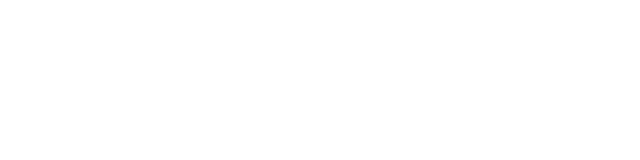
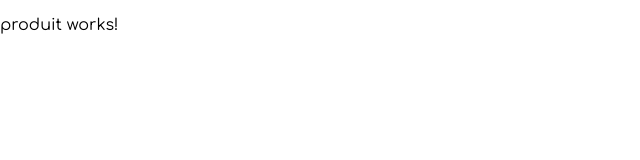
Before and after one commit to Anaiitat/village, an Angular app: page /produit in a window 1280 px wide. Before the commit this address led to /. Shown: the top 160 px of the page, without its empty margins (0-640 px from the left). Built offline with nearby package versions, Linux system fonts and the light colour scheme.

Commit message:
ajout component produit

```diff
--- a/src/app/app-module.ts
+++ b/src/app/app-module.ts
@@ -11,9 +11,10 @@
 import { About } from './about/about';
 import { RouterLink } from '@angular/router';
 import { Contact } from './contact/contact';
+import { Produit } from './produit/produit';
 
 @NgModule({
-  declarations: [App, Home, Header, FilterByNamePipe, SortbypricePipe, Footer, About, Contact],
+  declarations: [App, Home, Header, FilterByNamePipe, SortbypricePipe, Footer, About, Contact, Produit],
   imports: [BrowserModule, AppRoutingModule, FormsModule, RouterLink],
   providers: [provideBrowserGlobalErrorListeners()],
   bootstrap: [App],
--- a/src/app/app-routing-module.ts
+++ b/src/app/app-routing-module.ts
@@ -3,11 +3,13 @@
 import { Home } from './home/home'
 import { About } from "./about/about";
 import { Contact } from "./contact/contact";
+import { Produit } from "./produit/produit";
 
 const routes: Routes = [
   { path: "", component: Home },
   { path: "about", component: About },
   { path: "contact", component: Contact },
+  { path: "produit", component: Produit },
 ];
 
 @NgModule({
--- /dev/null
+++ b/src/app/produit/produit.ts
@@ -0,0 +1,15 @@
+import { Component } from '@angular/core';
+
+@Component({
+  selector: 'app-produit',
+  standalone: false,
+  template: `
+    <p>
+      produit works!
+    </p>
+  `,
+  styles: ``
+})
+export class Produit {
+
+}
```
